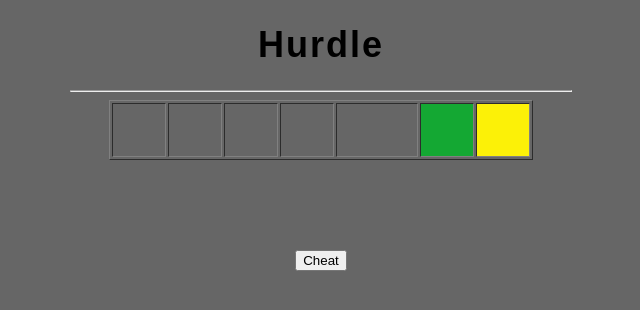
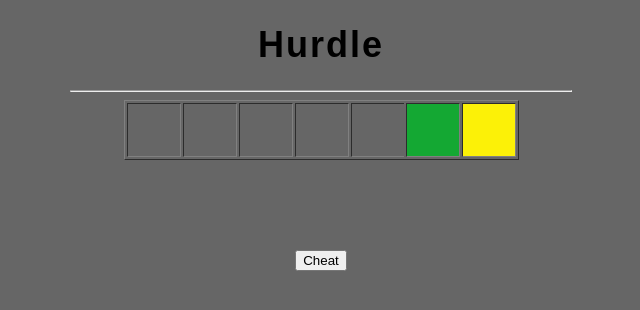
Before and after one commit to GodlyJagex/Hurdle, a plain HTML site: page index.html in a window 1280 px wide. Shown: the whole page, without its empty margins (319-959 px from the left). Drawn offline with Linux system fonts and the light colour scheme.

Commit message:
Update css.css

```diff
--- a/css.css
+++ b/css.css
@@ -42,5 +42,5 @@ td .content {
     font-weight: bold;
 }
 .SpacingRight {
-	padding:0 15px 0 15px;
+	border-right: 15px;
 }
```
